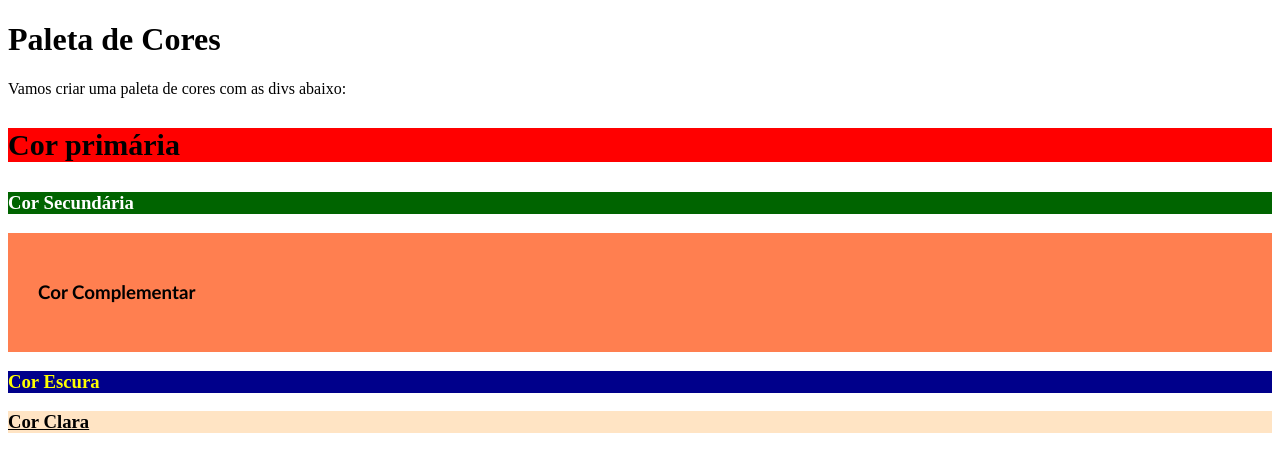
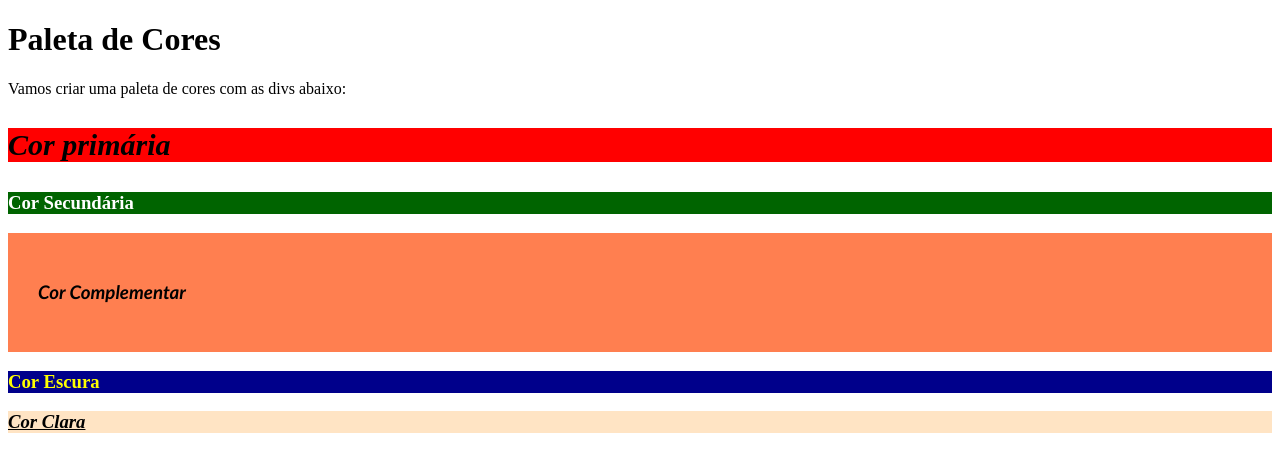
Before and after one commit to andrielisalves/exercicios, a plain HTML site: page introducao-html-e-css/exercicio9/index.html in a window 1280 px wide. Drawn offline with Linux system fonts and the light colour scheme.

Commit message:
Estilizando os h3 ímpares

```diff
--- a/introducao-html-e-css/exercicio9/style.css
+++ b/introducao-html-e-css/exercicio9/style.css
@@ -42,3 +42,7 @@ div:nth-of-type(4) > h3{
 div:last-of-type > h3{
   text-decoration: underline;
 }
+
+div:nth-of-type(odd) h3 {
+  font-style: italic;
+}
```
